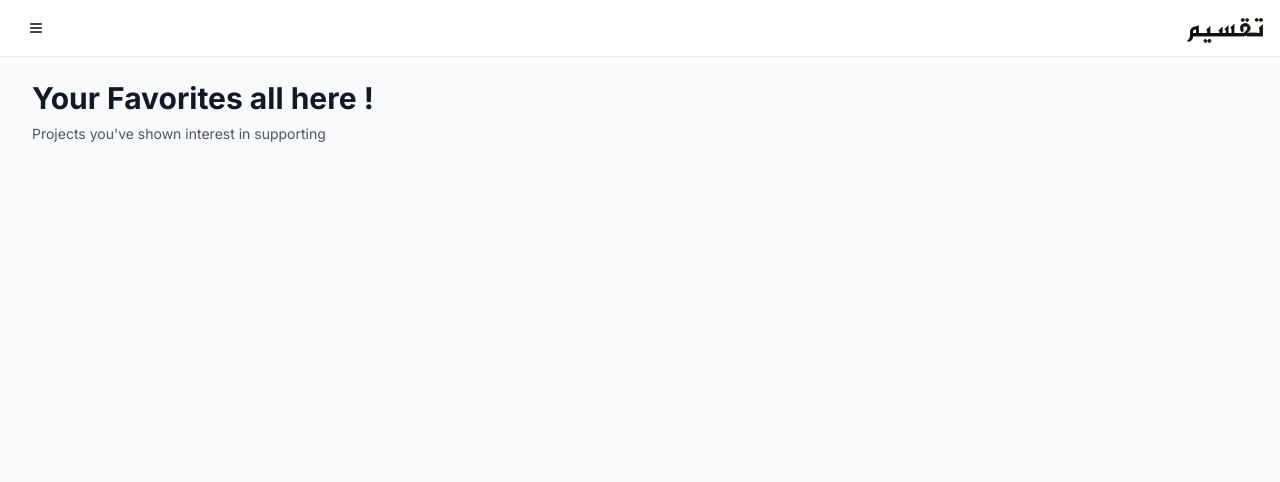
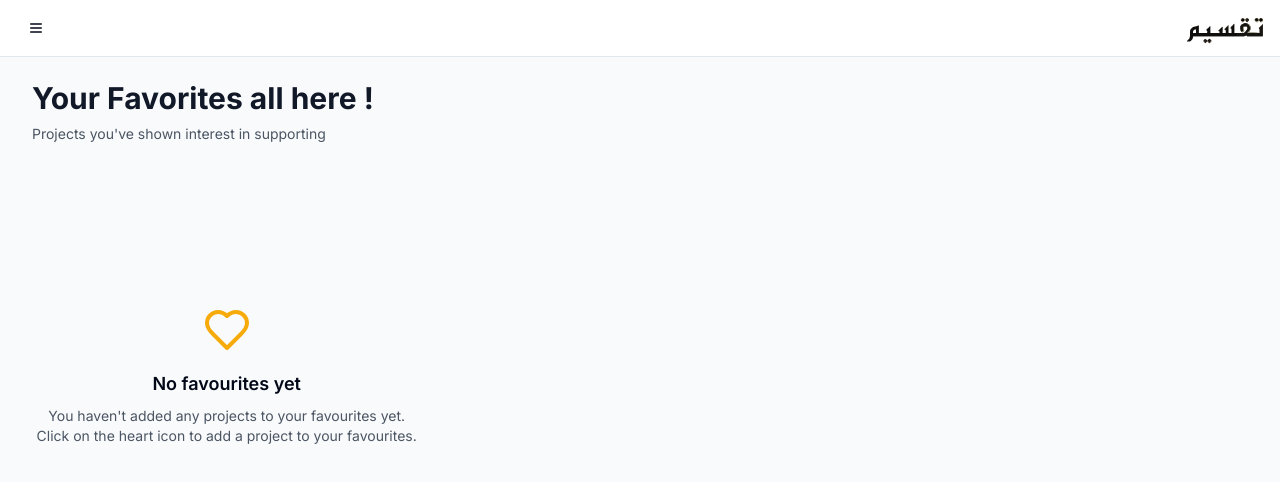
Before and after one commit to RyanSikandar/taqseem-frontend, a Next.js app: page /favourite in a window 1280 px wide. Shown: the top 482 px of the page. Built offline with nearby package versions, Linux system fonts and the light colour scheme.

Commit message:
feat: incase of no favs

```diff
--- a/app/favourite/page.tsx
+++ b/app/favourite/page.tsx
@@ -20,7 +20,16 @@ export default function FavoriteDonations() {
                 </header>
 
                 <div className="grid grid-cols-1 gap-6 sm:grid-cols-2 lg:grid-cols-3">
-                    {favourites.map((donation) => (
+                    {favourites.length == 0 ?
+
+                        (
+                            <div className="flex flex-col items-center justify-center h-[50vh] ">
+                                <Heart className="h-12 w-12 text-[#F7AB0A]" />
+                                <h2 className="text-lg font-semibold mt-4">No favourites yet</h2>
+                                <p className="text-sm text-gray-600 text-center mt-2">You haven't added any projects to your favourites yet. Click on the heart icon to add a project to your favourites.</p>
+                            </div>
+                        )
+                        : (favourites.map((donation) => (
                             <Card key={donation.id} className="overflow-hidden">
                                 <CardHeader className="p-0">
                                     <div className="relative h-48 w-full">
@@ -53,7 +62,7 @@ export default function FavoriteDonations() {
                                     <Button className="bg-black hover:bg-[#F7AB0A] text-white" onClick={() => router.push(`/donation/${donation.id}`)}>Donate Now</Button>
                                 </CardFooter>
                             </Card>
-                    ))}
+                        )))}
                 </div>
             </div>
         </div>
```
Lines whose indentation alone changed are shown as unchanged.
